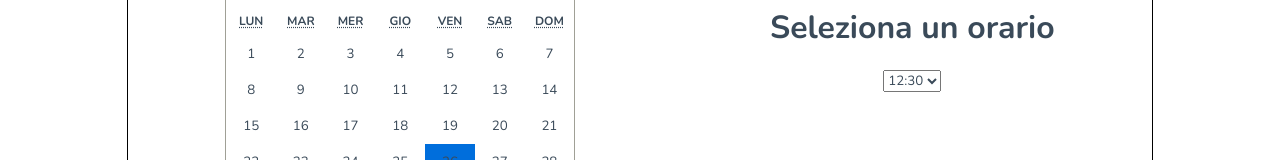
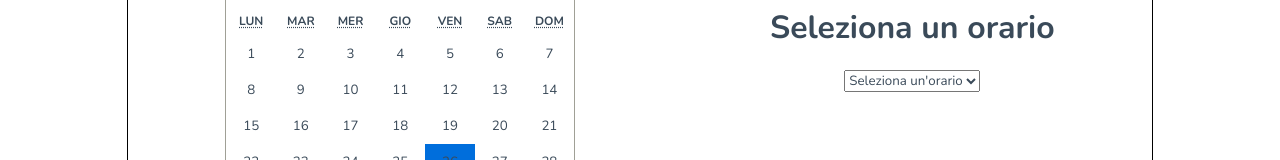
Before and after one commit to Germanilu/ClinicaVeterinariaDueMari, a React (Create React App) app: page /reserve in a window 1280 px wide. Shown: the part 515-675 px from the top of the page. Built offline with nearby package versions, Linux system fonts and the light colour scheme.

Commit message:
Feat: KickOff Profile

```diff
--- a/src/App.js
+++ b/src/App.js
@@ -8,6 +8,7 @@ import Register from './Containers/User/Register/Register';
 import Consult from './Containers/Consult/Consult';
 import Reserve from './Containers/Reserve/Reserve';
 import RegisterPet from './Containers/RegisterPet/RegisterPet';
+import Profile from './Containers/User/Profile/Profile';
 
 function App() {
   return (
@@ -17,6 +18,7 @@ function App() {
       <Route path= '/' element= {<Home/>}/>
       <Route path= '/login' element= {<Login/>}/>
       <Route path= '/register' element= {<Register/>}/>
+      <Route path= '/profile' element= {<Profile/>}/>
       <Route path= '/consult' element= {<Consult/>}/>
       <Route path= '/reserve' element= {<Reserve/>}/>
       <Route path= '/registerPet' element= {<RegisterPet/>}/>
--- a/src/Components/Header/Header.jsx
+++ b/src/Components/Header/Header.jsx
@@ -43,7 +43,7 @@ const Header = () => {
                 <div className="containerMenu">
                     <div className="headerButton" onClick={() => move('/consult')}>Consulto Online</div>
                     <div className="headerButton" onClick={() => move('/reserve')}>Richiedi Appuntamento</div>
-                    <div className="headerButton">Profilo</div>
+                    <div className="headerButton" onClick={() => move('/profile')}>Profilo</div>
                     <div className="headerButton" onClick={() => dispatch(logOut())}>Logout</div>
                 </div>
             </div>
--- a/src/Containers/Reserve/Reserve.jsx
+++ b/src/Containers/Reserve/Reserve.jsx
@@ -15,9 +15,10 @@ const Reserve = () => {
     const credentials = useSelector(userData);
     //Hooks
     const [date, onChange] = useState(new Date());
-    const [hour,setHour] = useState()
+    const [hour, setHour] = useState()
+    const [msgError, setMsgError] = useState();
 
-    const reserve = async() => {
+    const reserve = async () => {
         try {
             let config = {
                 headers: { Authorization: `Bearer ${credentials.token}` }
@@ -26,19 +27,26 @@ const Reserve = () => {
             //.toDateString transformy date + time into date only, and avoid issue with date select to post request with previous da
             let body = {
                 date: date.toDateString(),
-                hour:hour
+                hour: hour
             };
 
             console.log(body)
 
+            if(hour === "default"){
+
+                setMsgError("Devi selezionare un'orario")
+                return;
+            }
+
             const attempt = await axios.post("https://bbdd-cv2.herokuapp.com/api/booking", body, config)
             console.log(attempt)
-
+            if (attempt.status === 200) {
+                setMsgError("Appuntamento Prenotato!")
+            }
         } catch (error) {
-            console.log(error)
+            setMsgError(error.response.data.message)
         }
     }
-
 
     const updateHour = (e) => {
         setHour(e.target.value)
@@ -54,13 +62,30 @@ const Reserve = () => {
                 </div>
                 <div className="containerHour">
                     <h1>Seleziona un orario</h1>
-                    <select name="hour" onChange={updateHour} value="dd">
-                        <option value="12:30">12:30</option>
-                        <option value="13:00">13:00</option>
-                        <option value="13:30">13:30</option>
+                    <select name="hour" onChange={updateHour} >
+                        <option value="default">Seleziona un'orario</option>
+
+                        <option value="09:00">09:00</option>
+                        <option value="09:30">09:30</option>
+                        <option value="10:00">10:00</option>
+                        <option value="10:30">10:30</option>
+                        <option value="11:00">11:00</option>
+                        <option value="11:30">11:30</option>
+                        <option value="12:00">12:00</option>
+                        <option value="14:00">14:00</option>
+                        <option value="14:30">14:30</option>
+                        <option value="15:00">15:00</option>
+                        <option value="15:30">15:30</option>
+                        <option value="16:00">16:00</option>
+                        <option value="16:30">16:30</option>
+                        <option value="17:00">17:00</option>
+                        <option value="17:30">17:30</option>
+                        <option value="18:00">18:00</option>
+                        <option value="18:30">18:30</option>
                     </select>
                 </div>
             </div>
+            {msgError}
             <div className="button" onClick={() => reserve()} >Richiedi Appuntamento</div>
 
 
--- /dev/null
+++ b/src/Containers/User/Profile/Profile.jsx
@@ -0,0 +1,8 @@
+import React from 'react';
+import './Profile.scss'
+const Profile = () => {
+     return (
+         <div className='profileDesign'></div>
+     )
+}
+export default Profile;
```
Also changed, not shown: src/Containers/User/Profile/Profile.scss (added).
